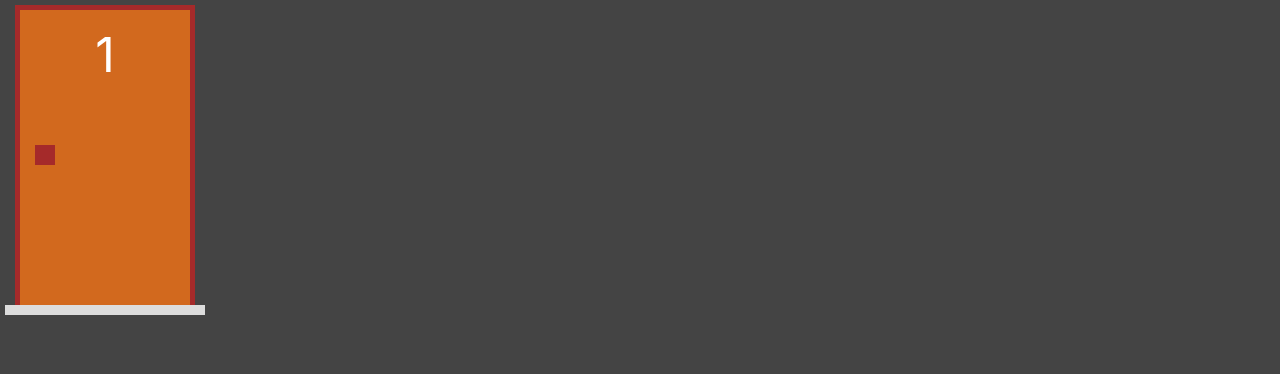
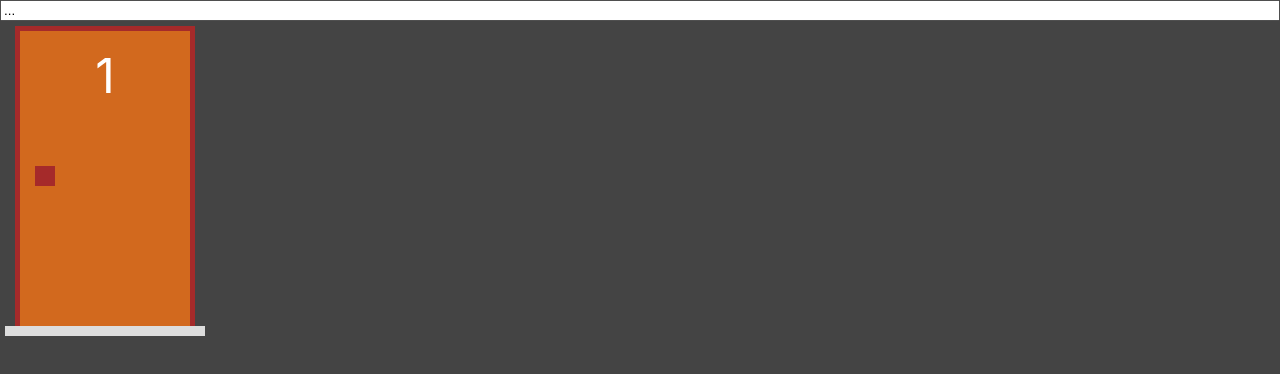
Before and after one commit to cleuber-andrade/award-winning-doors, a Next.js app: page / in a window 1280 px wide. Shown: the top 374 px of the page. Built offline with nearby package versions, Linux system fonts and the light colour scheme.

Commit message:
Update index.jsx

```diff
--- a/pages/index.jsx
+++ b/pages/index.jsx
@@ -4,9 +4,11 @@
 
 export default function Home() {
   const [p1, setP1] = useState(new PortaModel(1));
+  const [texto, setTexto] = useState("...");
 
   return (
-    <div >
+    <div style={{display: "flex", flexDirection: "column"}}>
+      <input type="text" value={texto} onChange={e => setTexto(e.target.value)} />
       <Porta porta={p1}/>
     </div>
   )
```
